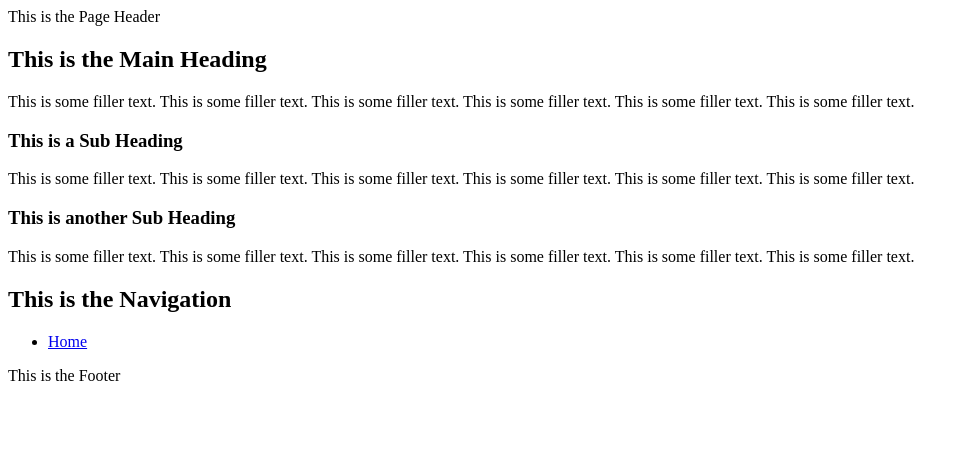
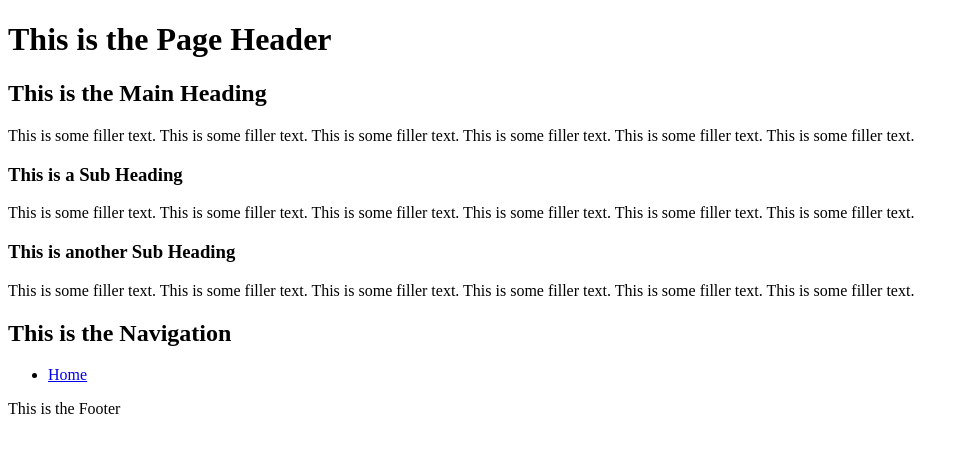
Before and after one commit to nfluk/html_structure, a plain HTML site: page index.html in a window 1280 px wide. Shown: the whole page, without its empty margins (0-969 px from the left). Drawn offline with Linux system fonts and the light colour scheme.

Commit message:
added h1 to Page Header

```diff
--- a/index.html
+++ b/index.html
@@ -8,7 +8,9 @@
   </head>
   <body>
     <main>
-      <header>This is the Page Header</header>
+      <header>
+        <h1>This is the Page Header</h1>
+      </header>
 
       <section>
         <h1>This is the Main Heading</h1>
```
